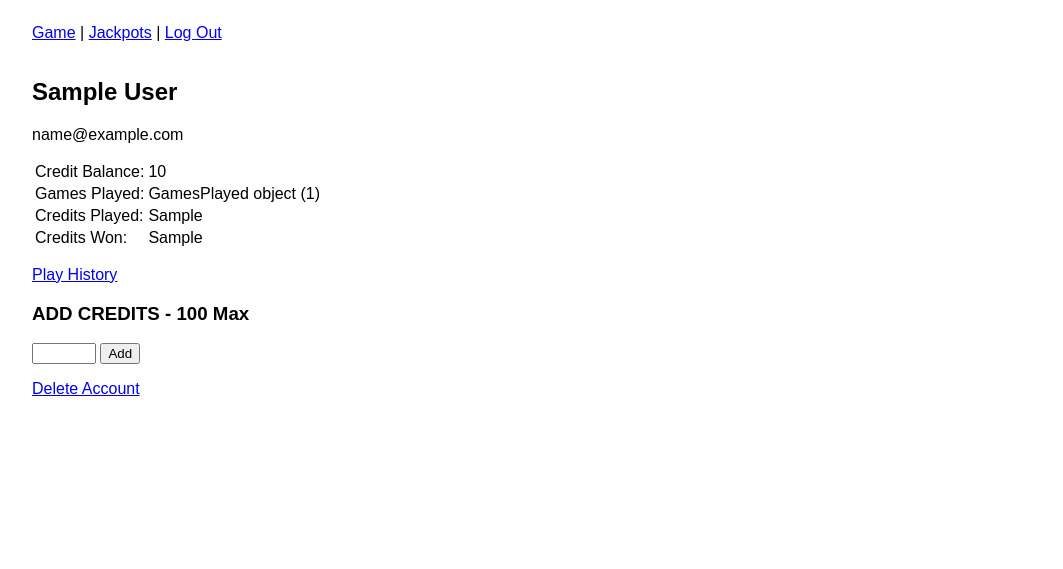
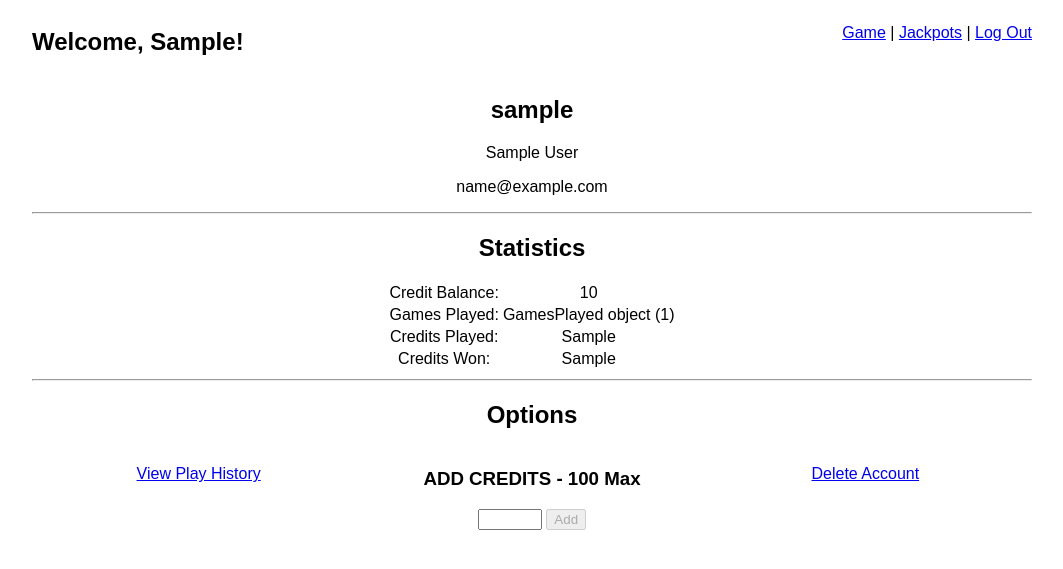
Before and after one commit to rmorriscpux/slot_game, a Django app: template site_app/templates/user.html in a window 1280 px wide. Shown: the top 569 px of the page, without its empty margins (108-1171 px from the left). Run offline with Django 3.2, Linux system fonts and the light colour scheme; tables that the repository leaves empty hold one stand-in row (values such as "Sample post"); the template is opened without the code that fills it: values that come from a table or form of the project are taken from there, most other values are stand-ins (such as "Sample title", 1, 10 or a date in 2020).

Commit message:
User page update. Delineated user info, statistics, and options. Realigned to center. Laid out options horizontally. Added logic to only allow submitting add credit values between 0 and 100

```diff
--- /dev/null
+++ b/site_app/static/js/user.js
@@ -0,0 +1,16 @@
+$(document).ready(function(){
+    $("#add_amount").prop('disabled', true);
+    // Function to restrict input to between 1 and 100.
+    $("#amount").on('input', function(){
+        console.log($("#amount").val().length);
+        if($("#amount").val().length > 3){
+            $("#amount").val($("#amount").val().substring(0,3));
+        }
+        if ($("#amount").val() >= 1 && $("#amount").val() <= 100){
+            $("#add_amount").prop('disabled', false);
+        }
+        else{
+            $("#add_amount").prop('disabled', true);
+        }
+    });
+});
--- a/site_app/templates/user.html
+++ b/site_app/templates/user.html
@@ -6,11 +6,14 @@
     <meta http-equiv="X-UA-Compatible" content="IE=edge">
     <meta name="viewport" content="width=device-width, initial-scale=1.0">
     <link rel="stylesheet" type="text/css" href="{% static 'css/style.css' %}">
+    <script type="text/javascript" src="https://ajax.googleapis.com/ajax/libs/jquery/3.5.1/jquery.min.js"></script>
+    <script type="text/javascript" src="{% static 'js/user.js' %}"></script>
     <title>User Page</title>
 </head>
 <body>
     <div class="wrapper">
         <div class="flex-row header">
+            <h2>Welcome, {{ user_first_name }}!</h2>
             <p><a href="/game/">Game</a> | <a href="/jackpots/">Jackpots</a> | <a href="/logout/">Log Out</a></p>
         </div>
         {% if messages %}
@@ -23,9 +26,12 @@
         </div>
         {% endif %}
         <div class="flex-row">
-            <div class="flex-box">
-            <h2>{{ user_first_name }} {{ user_last_name }}</h2>
+            <div class="flex-box" id="user_data">
+                <h2>{{ username }}</h2>
+                <p>{{ user_first_name }} {{ user_last_name }}</p>
                 <p>{{ user_email }}</p>
+                <hr>
+                <h2>Statistics</h2>
                 <table>
                     <tr>
                         <td>Credit Balance:</td>
@@ -44,14 +50,24 @@
                         <td>{{ user_credits_won }}</td>
                     </tr>
                 </table>
-            <p><a href="/user/history/">Play History</a></p>
-            <h3>ADD CREDITS - 100 Max</h3>
+                <hr>
+                <h2>Options</h2>
+                <div class="flex-row">
+                    <div class="flex-box">
+                        <p><a href="/user/history/">View Play History</a></p>
+                    </div>
+                    <div class="flex-box">
                         <form action="/user/add_credit/" method="POST">
                             {% csrf_token %}
+                            <label for="amount"><h3>ADD CREDITS - 100 Max</h3></label>
                             <input type="number" name="amount" id="amount" min="1" max="100">
                             <button type="submit" id="add_amount">Add</button>
                         </form>
+                    </div>
+                    <div class="flex-box">
                         <p><a href="/user/confirm_delete/">Delete Account</a></p>
+                    </div>
+                </div>
             </div>
         </div>
     </div>
```
Lines whose indentation alone changed are shown as unchanged.
